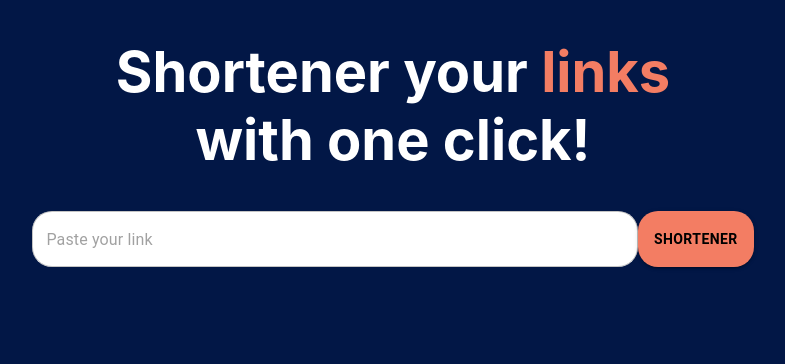
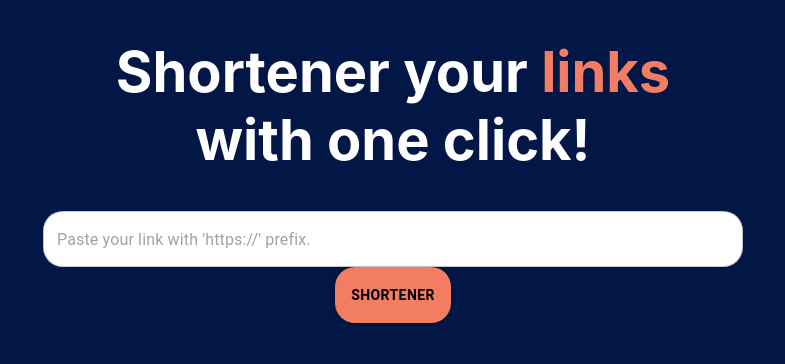
Before and after one commit to julianofirme/url-shortener-client, a React (Create React App) app: page / in a window 1280 px wide. Shown: the top 364 px of the page, without its empty margins (247-1032 px from the left). Built offline with nearby package versions, Linux system fonts and the light colour scheme; no server answers; the HTML template or start-up script is replaced by a standard one.

Commit message:
fix: ui fixes

```diff
--- a/src/components/Input/index.tsx
+++ b/src/components/Input/index.tsx
@@ -10,8 +10,13 @@ interface InputProps {
 
 function Input({ placeholder, onChange }: InputProps) {
   return (
-    <Box component="form" noValidate autoComplete="off">
-      <FormControl sx={{ width: '60ch' }}>
+    <Box sx={{
+      width: '80%',
+      display: 'flex',
+      justifyContent: 'center',
+      alignItems: 'center',
+    }} component="form" noValidate autoComplete="off">
+      <FormControl sx={{ maxWidth: '700px', width: '100%' }}>
         <OutlinedInput sx={{
           backgroundColor: 'white',
           borderRadius: '20px'
--- a/src/pages/Home.tsx
+++ b/src/pages/Home.tsx
@@ -34,8 +34,14 @@ function Home() {
         with one click!
       </h1>
 
-      <Box sx={{ display: 'flex', justifyContent: 'center', alignItems: 'center' }}>
-        <Input placeholder={'Paste your link'} onChange={handleChange} />
+      <Box sx={{
+        display: 'flex',
+        justifyContent: 'center',
+        alignItems: 'center',
+        flexDirection: 'column',
+      }}
+      >
+        <Input placeholder={"Paste your link with 'https://' prefix."} onChange={handleChange} />
         <SearchButton value="Shortener" onClick={handleShorten} />
       </Box>
 
```
